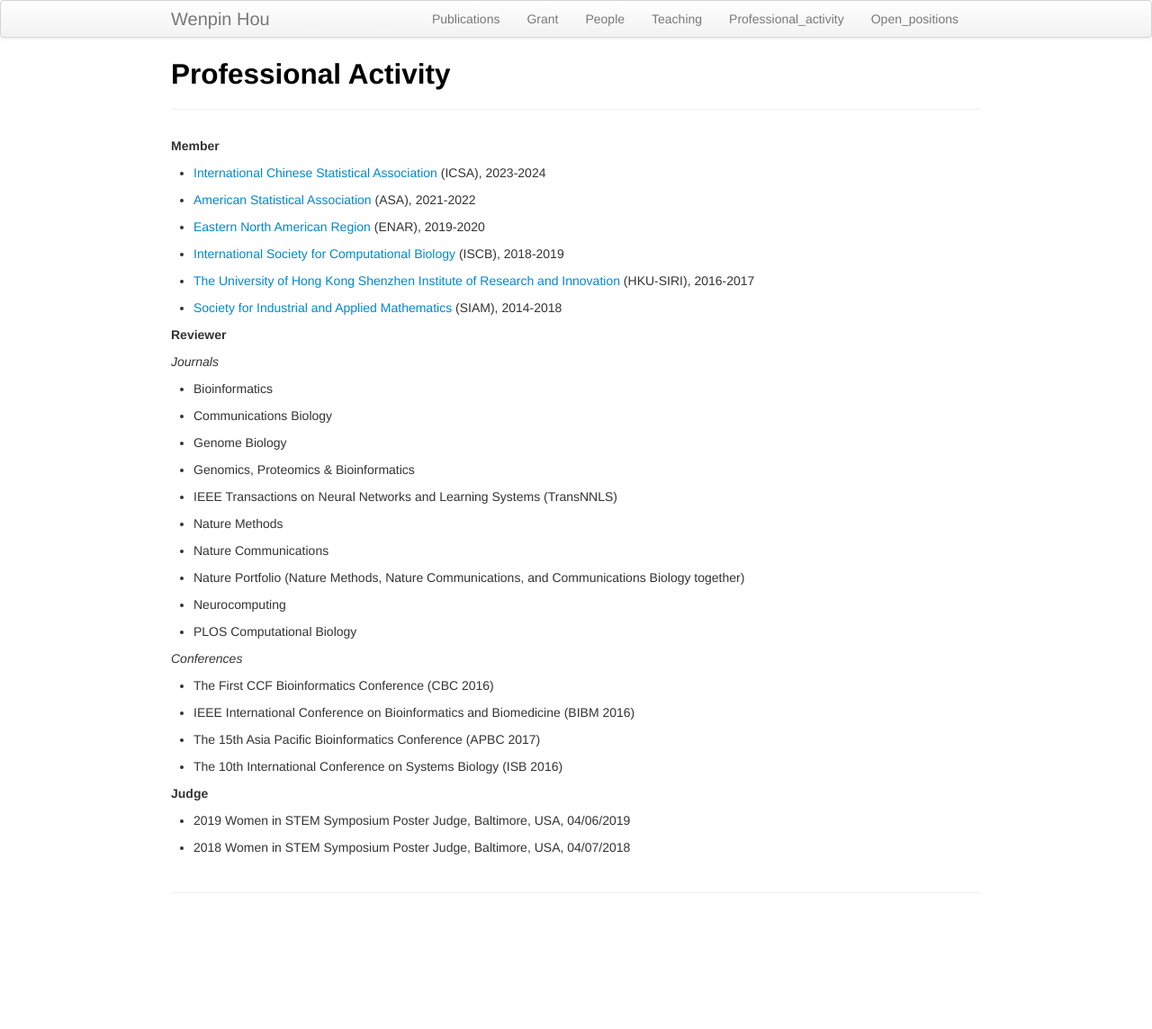
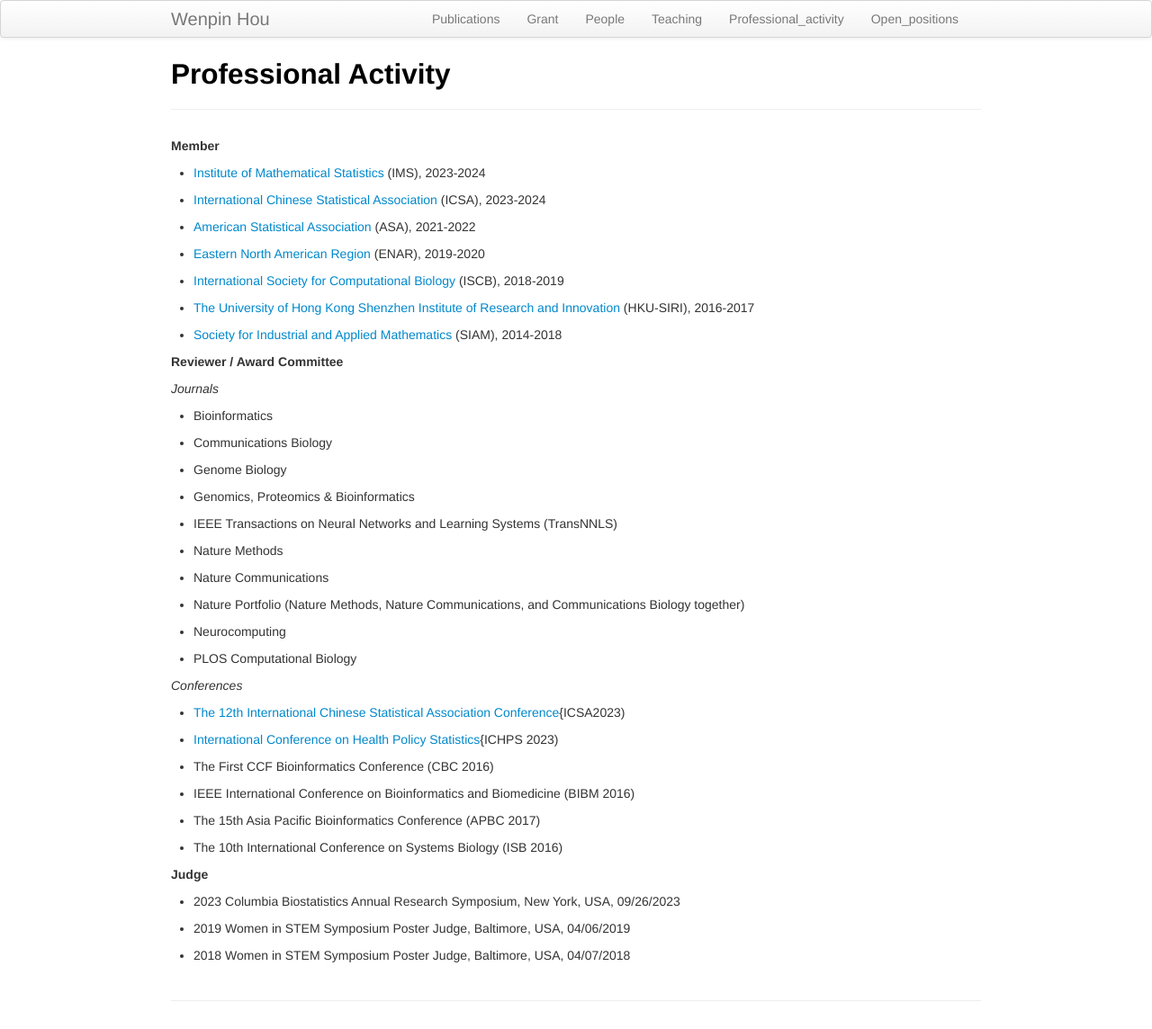
Before and after one commit to Winnie09/Wenpin_Hou, a Jekyll site: the page built from pages/professional.md, in a window 1280 px wide. Shown: the whole page at 90% size. Built offline with Jekyll 4.4.1, drawn with Linux system fonts in a browser that asks for light colours; before the commit the page ends 1024 px from its top, so only the background shows below that.

Commit message:
add reviewer

```diff
--- a/pages/professional.md
+++ b/pages/professional.md
@@ -4,6 +4,8 @@ title: Professional Activity
 ---
 
 **Member**
+
+- [Institute of Mathematical Statistics](https://imstat.org/) \(IMS\), 2023-2024
 
 - [International Chinese Statistical Association](https://www.icsa.org/) \(ICSA\), 2023-2024
 
@@ -17,7 +19,7 @@ title: Professional Activity
 
 - [Society for Industrial and Applied Mathematics](https://www.siam.org/) \(SIAM\), 2014-2018
 
-**Reviewer**
+**Reviewer / Award Committee**
 
 *Journals*
 
@@ -43,6 +45,10 @@ title: Professional Activity
 
 *Conferences*
 
+ - [The 12th International Chinese Statistical Association Conference](https://www.icsa.org)\{ICSA2023\)
+
+ - [International Conference on Health Policy Statistics](https://ww2.amstat.org/meetings/ichps/2023/travelawards.cfm)\{ICHPS 2023\)
+
 - The First CCF Bioinformatics Conference \(CBC 2016\)
 
 - IEEE International Conference on Bioinformatics and Biomedicine \(BIBM 2016\)
@@ -53,6 +59,8 @@ title: Professional Activity
 
 **Judge**
 
+- 2023 Columbia Biostatistics Annual Research Symposium, New York, USA, 09/26/2023
+
 - 2019 Women in STEM Symposium Poster Judge, Baltimore, USA, 04/06/2019
 
 - 2018 Women in STEM Symposium Poster Judge, Baltimore, USA, 04/07/2018
```
